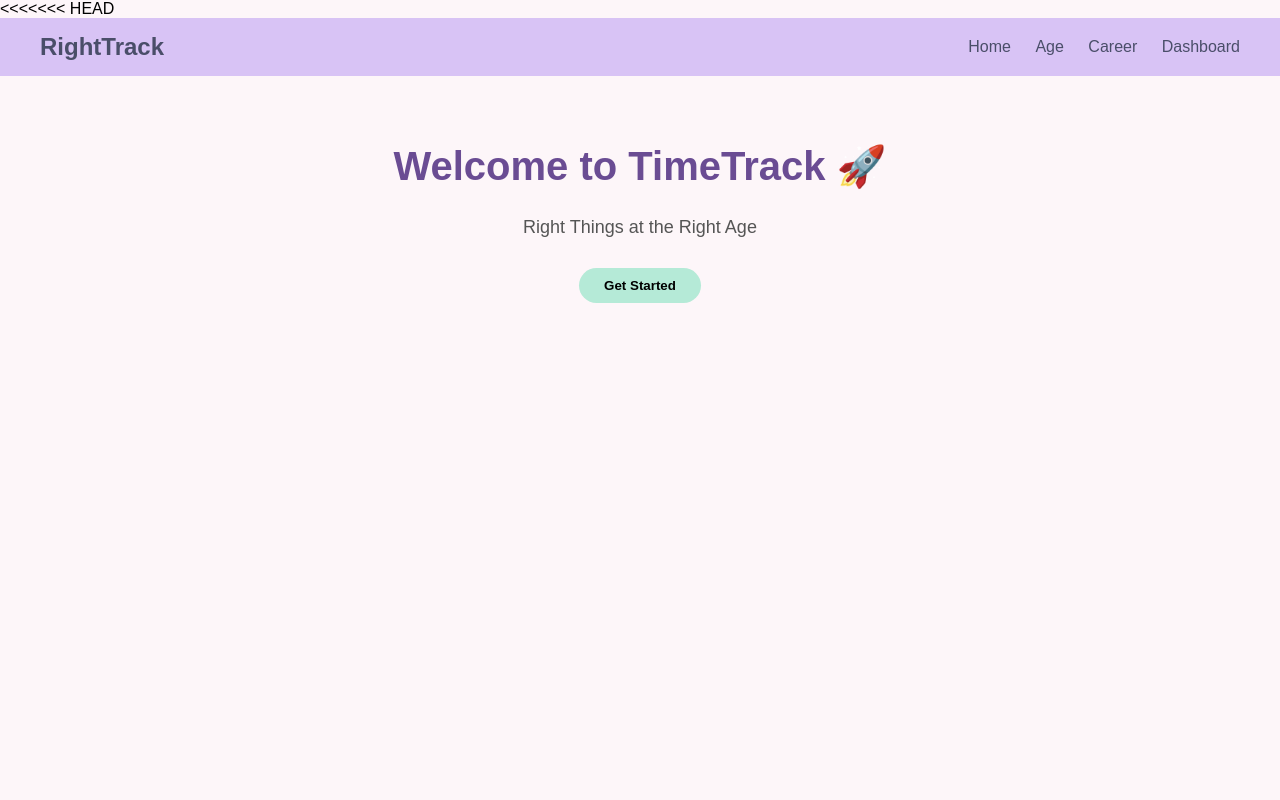
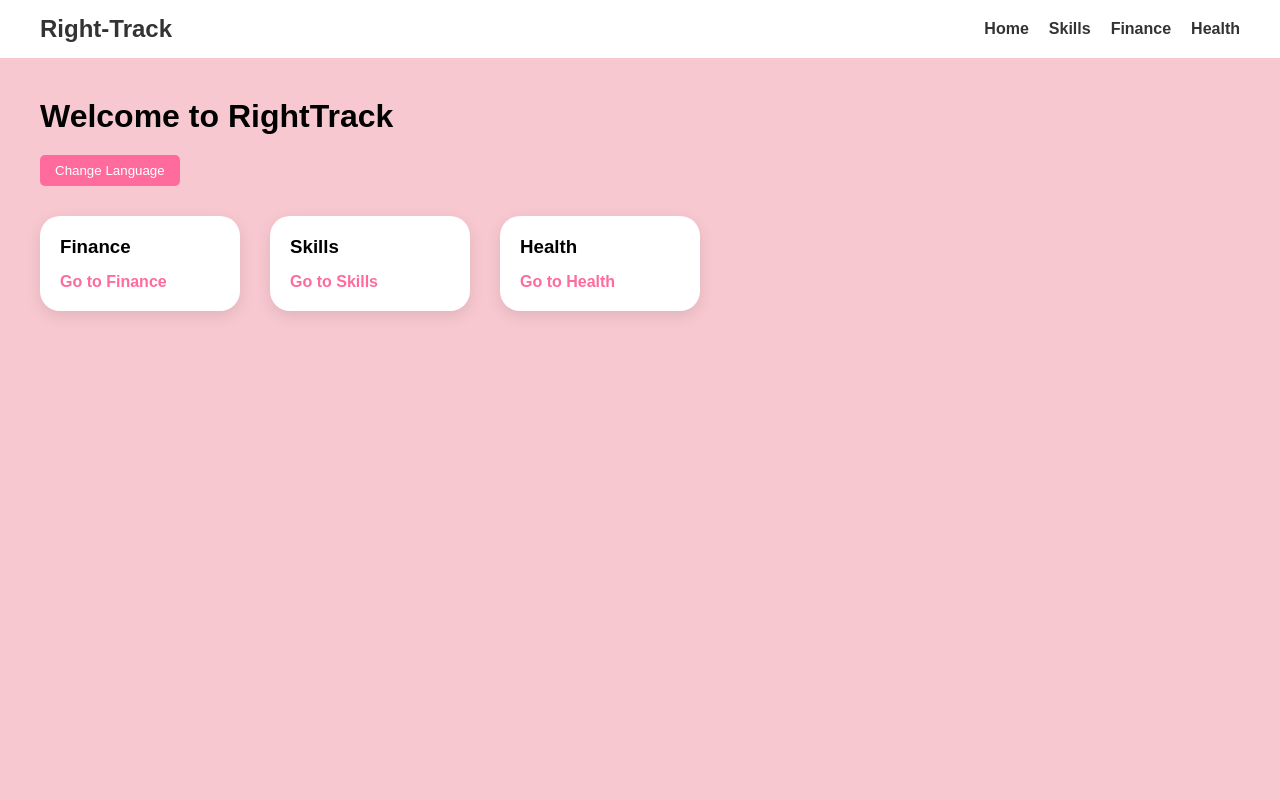
Before and after one commit to heerpatel0501/Right-Track, a Flask app: page / in a window 1280 px wide. Run offline with Flask 3, Linux system fonts and the light colour scheme.

Commit message:
upload changes

```diff
--- a/app.py
+++ b/app.py
@@ -1,31 +1,22 @@
-from flask import Flask, render_template, request
-from datetime import datetime
+from flask import Flask, render_template
 
 app = Flask(__name__)
 
-@app.route("/")
+@app.route('/')
 def home():
     return render_template("index.html")
 
-@app.route("/dob", methods=["GET", "POST"])
-def dob():
-    age = None
+@app.route('/skills')
+def skills():
+    return render_template("skills.html")
 
-    if request.method == "POST":
-        dob_input = request.form["dob"]
-        birth_date = datetime.strptime(dob_input, "%Y-%m-%d")
-        today = datetime.today()
-        age = today.year - birth_date.year
+@app.route('/finance')
+def finance():
+    return render_template("finance.html")
 
-    return render_template("dob.html", age=age)
-
-@app.route("/career")
-def career():
-    return render_template("career.html")
-
-@app.route("/dashboard")
-def dashboard():
-    return render_template("dashboard.html")
+@app.route('/health')
+def health():
+    return render_template("health.html")
 
 if __name__ == "__main__":
     app.run(debug=True)
--- a/static/css/dashboard.css
+++ b/static/css/dashboard.css
@@ -17,3 +17,28 @@
 .card:hover {
     transform: translateY(-8px);
 }
+.finance-box {
+    background-color: #fff4e6;
+}
+
+.skills-box {
+    background-color: #e0f7fa;
+}
+
+.health-box {
+    background-color: #fce4ec;
+}
+.skills-section {
+    background: #e0f7fa;
+    padding: 20px;
+    border-radius: 12px;
+    margin-top: 20px;
+}
+
+#skillList li {
+    background: #ffffff;
+    margin: 5px 0;
+    padding: 8px;
+    border-radius: 6px;
+    cursor: pointer;
+}
--- /dev/null
+++ b/static/css/style.css
@@ -0,0 +1,96 @@
+/* Reset */
+* {
+    margin: 0;
+    padding: 0;
+    box-sizing: border-box;
+    font-family: Arial, sans-serif;
+}
+
+/* Body */
+body {
+    background-color: #f8c8d0; /* pastel pink */
+}
+
+/* Navbar */
+nav {
+    display: flex;
+    justify-content: space-between;
+    align-items: center;
+    background-color: #ffffff;
+    padding: 15px 40px;
+}
+
+nav h2 {
+    color: #333;
+}
+
+nav ul {
+    display: flex;
+    list-style: none;
+    gap: 20px;
+}
+
+nav ul li a {
+    text-decoration: none;
+    color: #333;
+    font-weight: bold;
+}
+
+nav ul li a:hover {
+    color: #ff6b9d;
+}
+
+/* Container */
+.container {
+    padding: 40px;
+}
+
+/* Heading */
+h1 {
+    margin-bottom: 20px;
+}
+
+/* Button */
+button {
+    padding: 8px 15px;
+    border: none;
+    background-color: #ff6b9d;
+    color: white;
+    border-radius: 5px;
+    cursor: pointer;
+    margin-bottom: 30px;
+}
+
+button:hover {
+    background-color: #ff4f87;
+}
+
+/* Cards Layout */
+.cards {
+    display: flex;
+    gap: 30px;
+}
+
+/* Card */
+.card {
+    background-color: #ffffff;
+    padding: 30px;
+    border-radius: 20px;
+    width: 250px;
+    box-shadow: 0 4px 10px rgba(0,0,0,0.1);
+}
+
+.card h3 {
+    margin-bottom: 15px;
+}
+
+.card a {
+    text-decoration: none;
+    color: #ff6b9d;
+    font-weight: bold;
+}
+
+.card:hover {
+    transform: translateY(-5px);
+    transition: 0.3s;
+}
--- a/templates/base.html
+++ b/templates/base.html
@@ -2,34 +2,33 @@
 <html lang="en">
 <head>
     <meta charset="UTF-8">
-    <title>RightTrack</title>
+    <title>Right-Track</title>
 
-    <!-- CSS Files -->
-    <link rel="stylesheet" href="{{ url_for('static', filename='css/main.css') }}">
-    <link rel="stylesheet" href="{{ url_for('static', filename='css/landing.css') }}">
-    <link rel="stylesheet" href="{{ url_for('static', filename='css/dob.css') }}">
-    <link rel="stylesheet" href="{{ url_for('static', filename='css/career.css') }}">
+    <!-- CSS -->
+    <link rel="stylesheet" href="{{ url_for('static', filename='css/style.css') }}">
     <link rel="stylesheet" href="{{ url_for('static', filename='css/dashboard.css') }}">
-    <link rel="stylesheet" href="{{ url_for('static', filename='css/responsive.css') }}">
 </head>
-
 <body>
 
-    <!-- Navbar -->
-    <div class="navbar">
-        <h2 class="logo">RightTrack</h2>
-        <div class="nav-links">
-            <a href="/">Home</a>
-            <a href="/dob">Age</a>
-            <a href="/career">Career</a>
-            <a href="/dashboard">Dashboard</a>
-        </div>
+    <nav>
+    <h2>Right-Track</h2>
+    <ul>
+        <li><a href="{{ url_for('home') }}">Home</a></li>
+        <li><a href="{{ url_for('skills') }}">Skills</a></li>
+        <li><a href="{{ url_for('finance') }}">Finance</a></li>
+        <li><a href="{{ url_for('health') }}">Health</a></li>
+    </ul>
+</nav>
+
+    <div class="container">
+        {% block content %}
+        {% endblock %}
     </div>
 
-    {% block content %}{% endblock %}
-
     <!-- JS -->
-    <script src="{{ url_for('static', filename='js/animations.js') }}"></script>
+    <script src="{{ url_for('static', filename='js/skills.js') }}"></script>
+    <script src="{{ url_for('static', filename='js/language.js') }}"></script>
+    <script src="{{ url_for('static', filename='js/charts.js') }}"></script>
     <script src="{{ url_for('static', filename='js/api.js') }}"></script>
 
 </body>
--- a/templates/index.html
+++ b/templates/index.html
@@ -1,32 +1,27 @@
-<<<<<<< HEAD
- {% extends "base.html" %}
+
+{% extends "base.html" %}
 
 {% block content %}
 
-<div class="container">
-    <h1>Welcome to TimeTrack 🚀</h1>
-    <p>Right Things at the Right Age</p>
-    <a href="/dob">
-        <button>Get Started</button>
-    </a>
+<h1 id="welcomeText">Welcome to RightTrack</h1>
+
+<button id="languageToggle">Change Language</button>
+
+<div class="cards">
+    <div class="card">
+        <h3 id="financeText">Finance</h3>
+        <a href="{{ url_for('finance') }}">Go to Finance</a>
+    </div>
+
+    <div class="card">
+        <h3 id="skillsText">Skills</h3>
+        <a href="{{ url_for('skills') }}">Go to Skills</a>
+    </div>
+
+    <div class="card">
+        <h3 id="healthText">Health</h3>
+        <a href="{{ url_for('health') }}">Go to Health</a>
+    </div>
 </div>
 
 {% endblock %}
-=======
- <!DOCTYPE html>
-<html>
-<head>
-    <title>TimeTrack</title>
-    <link rel="stylesheet" href="{{ url_for('static', filename='css/main.css') }}">
-    <link rel="stylesheet" href="{{ url_for('static', filename='css/landing.css') }}">
-</head>
-<body>
-    <div class="container">
-        <h1>Welcome to TimeTrack 🚀</h1>
-        <p>Right Things at the Right Age</p>
-        <a href="/dob"><button>Get Started</button></a>
-    </div>
-</body>
-</html>
-<link rel="stylesheet" href="{{ url_for('static', filename='css/landing.css') }}">
->>>>>>> 8e7d1feccf1d5072c1e1e5ab2d6c3489bbfc8453
```
Also changed, not shown: templates/finance.html (+12 -0 lines), templates/health.html (+11 -0 lines), templates/skills.html (+14 -0 lines).
